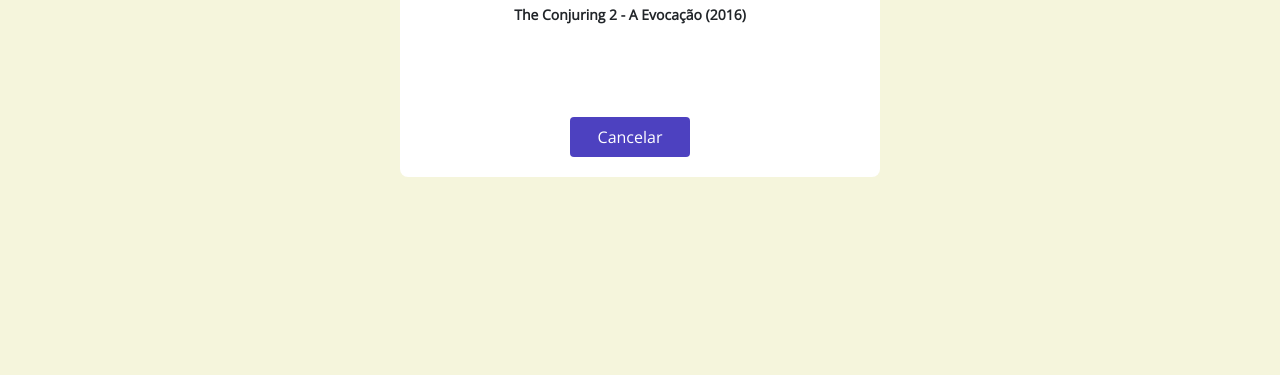
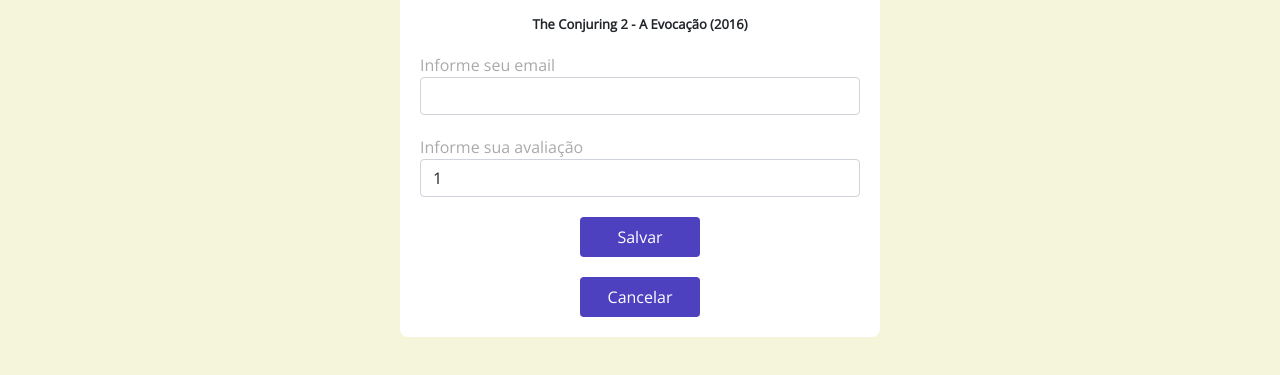
Before and after one commit to Gaab7458/dsmovei, a plain HTML site: page dsmovei/form.html in a window 1280 px wide. Shown: the part 463-838 px from the top of the page. Before the commit the page ends 800 px from the top, so only its background shows below. Drawn offline with nearby package versions, Linux system fonts and the light colour scheme.

Commit message:
Forms Parte 2

```diff
--- a/dsmovei/css/styles.css
+++ b/dsmovei/css/styles.css
@@ -5,6 +5,7 @@
     --color-primary: #4D41C0;
     --white: #FFFFFF;
     --text-gray: #4A4A4A;
+    --text-light-gray: #aaa
 
 }
 
@@ -91,8 +92,40 @@ align-content: center;
     justify-content: center;
     align-items: center;
     border-radius: 4px;
+    border: 0;
 }
 .dsmovei-form-container{
     padding: 40px 0;
     max-width: 480px;
 }
+.dsmovei-form-description{
+    background-color: var(--white);
+    padding: 20px;
+    display: flex;
+    flex-direction: column;
+    align-items: center;
+    border-radius: 0 0 8px 8px;
+}
+.dsmovei-form-description h3{
+    margin-bottom: 20px;
+    font-size: 13px;
+    font-weight: 700;
+
+}
+.dsmovei-form{
+    width: 100%;
+}
+.dsmovei-form-btn-container{
+    height: 100px;
+    display: flex;
+    flex-direction:column;
+    align-items: center;
+    justify-content: space-between;
+}
+.dsmovei-form-group{
+    margin-bottom: 20px;}
+
+.dsmovei-form-group label{
+    color: var(--text-light-gray);
+
+}
--- a/dsmovei/form.html
+++ b/dsmovei/form.html
@@ -28,10 +28,32 @@
                 <div>
                     <div class="dsmovei-card">
                         <img src="https://www.themoviedb.org/t/p/w533_and_h300_bestv2/sWHlCeJ2RunM5eq3FYA4VuTUNqY.jpg" alt="Image ERROR">
-                        <div class="dsmovei-card-description">
+                        <div class="dsmovei-form-description">
                             <h3>The Conjuring 2 - A Evocação (2016)</h3>
-                            <a class="dsmovei-btn"  href="index.html">Cancelar</a>
+
+                            <form class="dsmovei-form">
+                                <div class="form-group dsmovei-form-group">
+                                 <label for="email">Informe seu email</label>
+                                    <input class="form-control" type="email" id="email">
+                                </div>
+
+                                <div class="form-group  dsmovei-form-group" >
+                                    <label for="score">Informe sua avaliação</label>
+                                    <select class="form-control" name="score" id="score">
+                                        <option value="1">1</option>
+                                        <option value="2">2</option>
+                                        <option value="3">3</option>
+                                        <option value="4">4</option>
+                                        <option value="5">5</option>
+                                    </select>
+                                </div>
+                                <div class="dsmovei-form-btn-container">
+                                    <button class="dsmovei-btn" type="submit">Salvar</button>
+                                    <a class="dsmovei-btn" href="index.html">Cancelar</a>
+                                </div>
+                            </form>
                         </div>
+
                     </div>
                 </div>
             </div>
```
